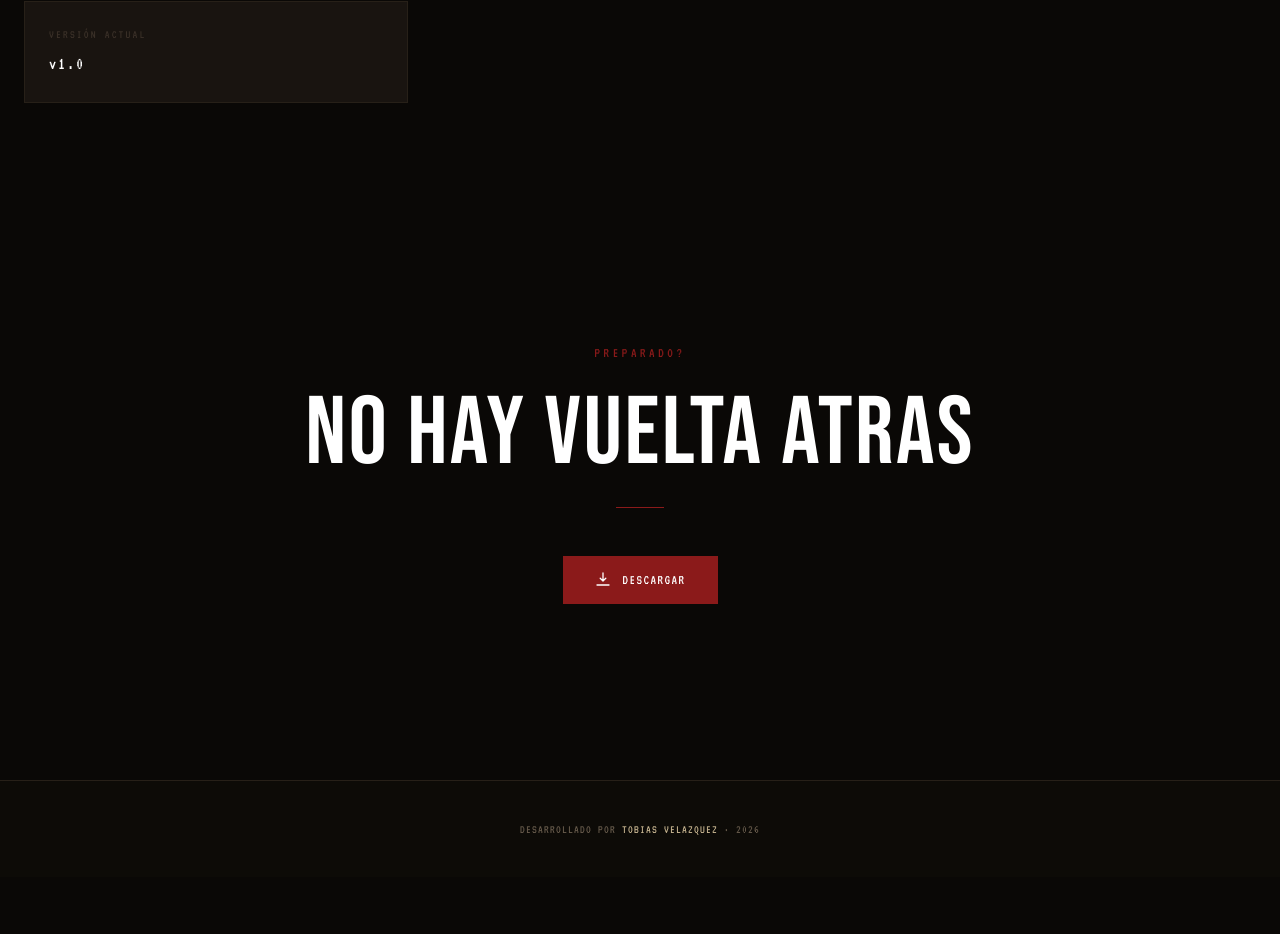
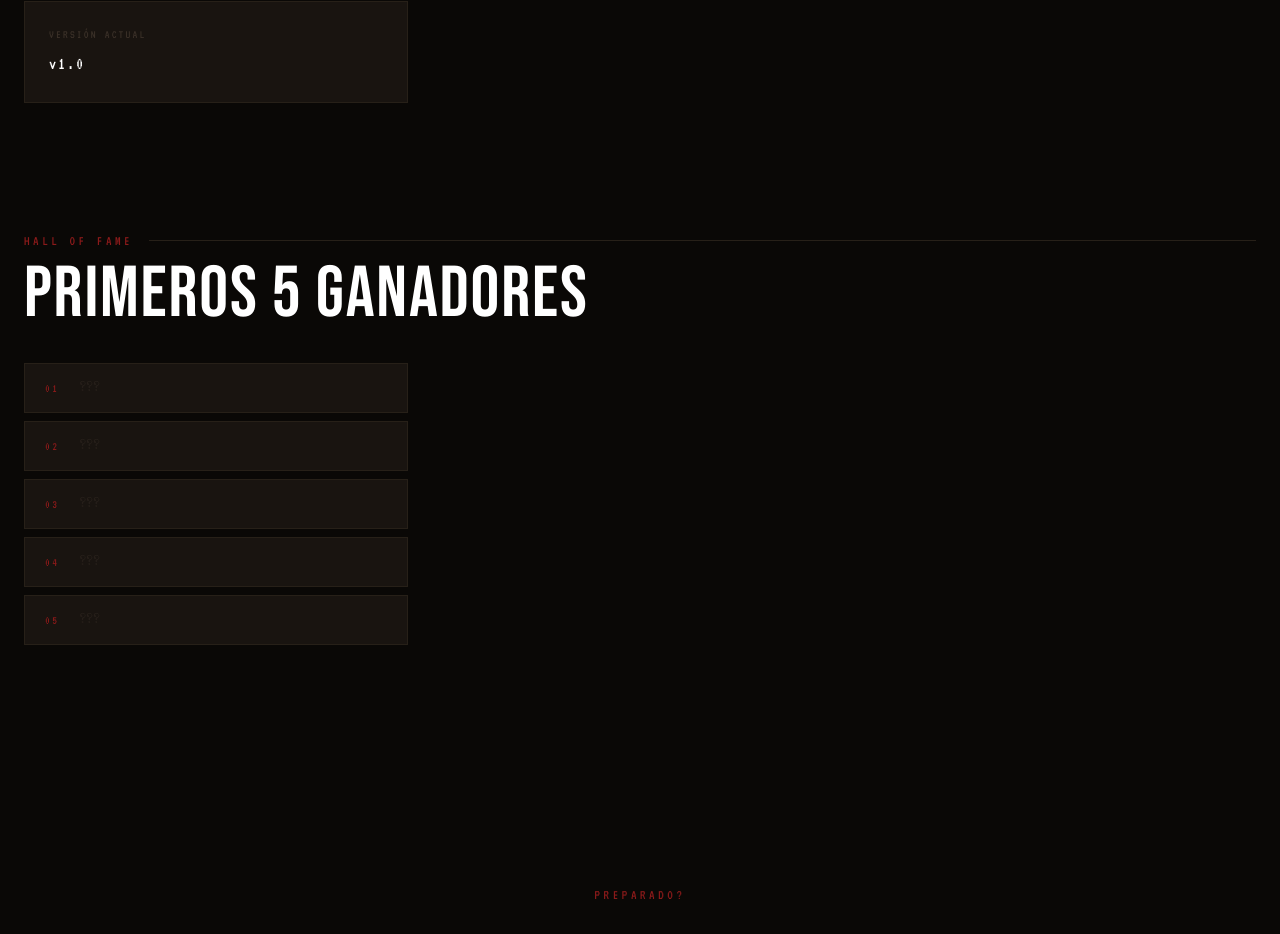
Before and after one commit to tobiasvelazquez/main-case-web, a React (Vite) app: page / in a window 1280 px wide. Shown: the part 2670-3604 px from the top of the page. Before the commit the page ends 3547 px from the top, so only its background shows below. Built offline with nearby package versions, Linux system fonts and the light colour scheme.

Commit message:
Agrega sección de ganadores y actualiza créditos de guión
- Sección "Primeros 5 ganadores" en la home con placeholders
- Nombre Guguex en créditos de guión

```diff
--- a/src/pages/Credits.tsx
+++ b/src/pages/Credits.tsx
@@ -60,7 +60,7 @@ const PERSONAL_CREDITS: Array<{ role: string; name: string | string[] }> = [
   { role: 'Diseño', name: 'Tobias Velazquez' },
   {
     role: 'Guión',
-    name: ['Tobias Velazquez', 'Sofia Rodriguez Olea', 'Lorenzo Velazquez'],
+    name: ['Tobias Velazquez', 'Guguex', 'Lorenzo Velazquez'],
   },
   { role: 'Audio', name: 'Tobias Velazquez' },
 ]
--- a/src/pages/Home.tsx
+++ b/src/pages/Home.tsx
@@ -339,6 +339,48 @@ function VersionPreviewSection() {
   )
 }
 
+const WINNERS = [
+  { pos: '01', name: null },
+  { pos: '02', name: null },
+  { pos: '03', name: null },
+  { pos: '04', name: null },
+  { pos: '05', name: null },
+]
+
+function WinnersSection() {
+  return (
+    <section className="py-16 max-w-7xl mx-auto px-6">
+      <RevealSection className="mb-8">
+        <div className="flex items-center gap-4 mb-2">
+          <span className="section-label">Hall of Fame</span>
+          <div className="flex-1 h-px bg-horror-border" />
+        </div>
+        <h2 className="section-title">Primeros 5 ganadores</h2>
+      </RevealSection>
+
+      <RevealSection delay={0.05}>
+        <div className="flex flex-col gap-2 max-w-sm">
+          {WINNERS.map(({ pos, name }, i) => (
+            <motion.div
+              key={pos}
+              className="flex items-center gap-5 border border-horror-border bg-horror-card px-5 py-3.5"
+              initial={{ opacity: 0, x: -12 }}
+              whileInView={{ opacity: 1, x: 0 }}
+              viewport={{ once: true, margin: '-40px' }}
+              transition={{ duration: 0.4, delay: i * 0.06, ease: [0.23, 1, 0.32, 1] }}
+            >
+              <span className="font-mono text-xs tracking-[0.2em] text-horror-red tabular-nums">{pos}</span>
+              <span className={`font-body text-sm tracking-wide ${name ? 'text-white' : 'text-horror-text-dim/40'}`}>
+                {name ?? '???'}
+              </span>
+            </motion.div>
+          ))}
+        </div>
+      </RevealSection>
+    </section>
+  )
+}
+
 function CTASection() {
   return (
     <section className="py-32 md:py-44 max-w-7xl mx-auto px-6 text-center">
@@ -367,6 +409,7 @@ export default function Home() {
         <BossCarouselSection />
         <GallerySection />
         <VersionPreviewSection />
+        <WinnersSection />
         <CTASection />
       </main>
     </PageTransition>
```
